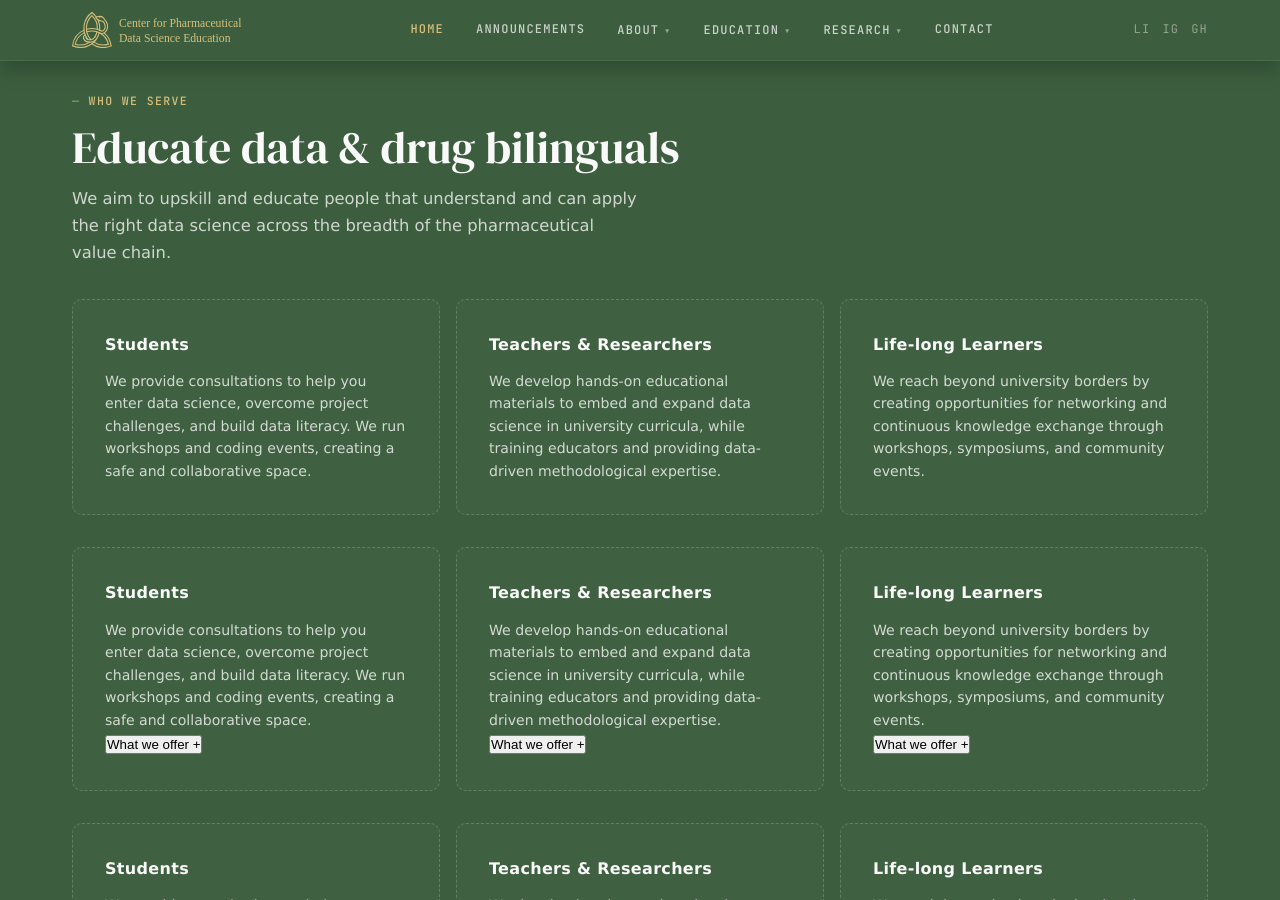
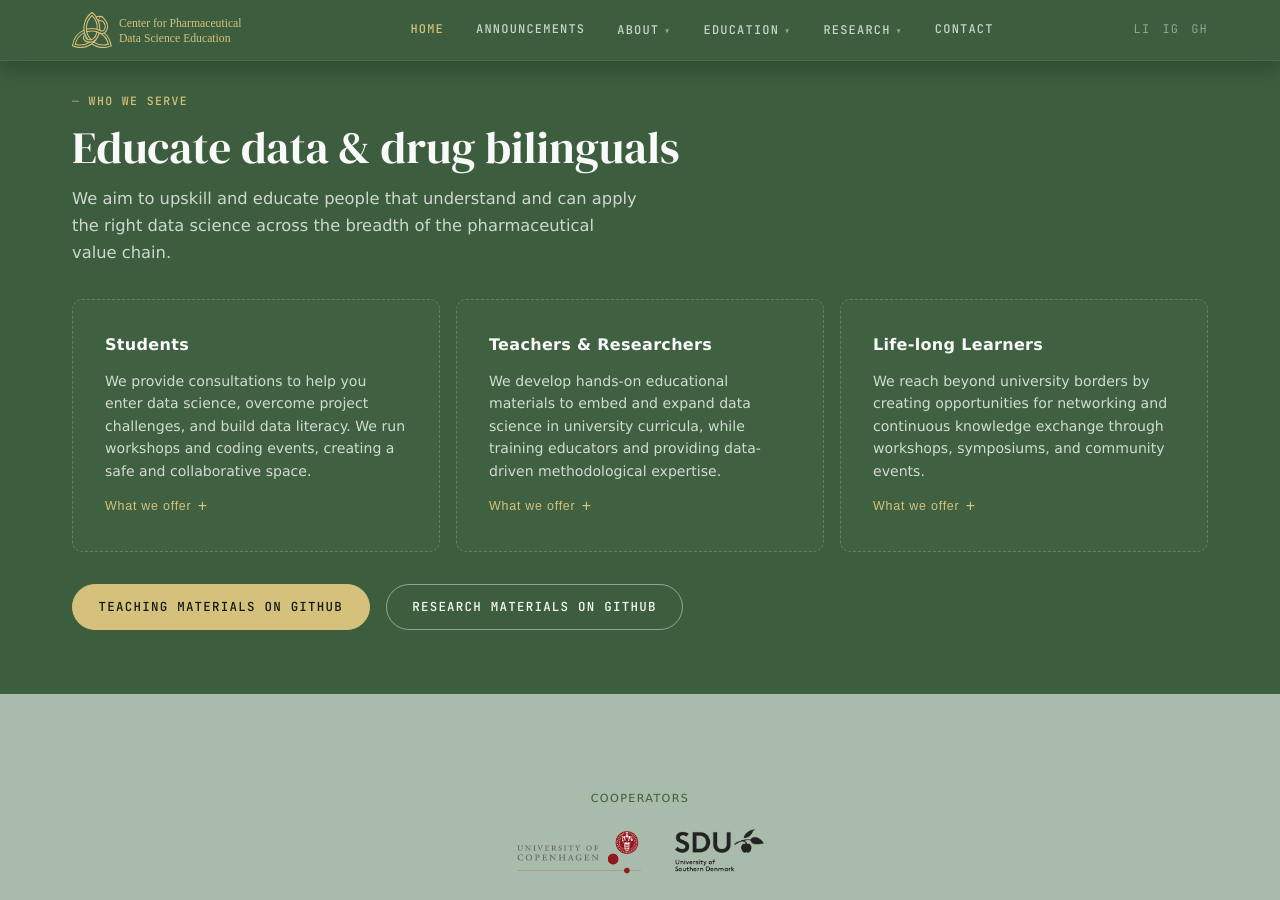
Before and after one commit to CPDSE/PagesCMS, a Jekyll site: the page built from index.md, in a window 1280 px wide and 900 px high, scrolled down 3727 px. Built offline with Jekyll 4.4.1, drawn with Linux system fonts in a browser that asks for light colours; some of the changed text lies outside the part shown.

Commit message:
fixed edu ladder section

```diff
--- a/_layouts/home.html
+++ b/_layouts/home.html
@@ -207,26 +207,13 @@ layout: default
 </section>
 
 <!-- AUDIENCE -->
+<!-- AUDIENCE -->
 <section class="section section-audience">
   <div class="container">
     <div class="section-header fade-in">
       <span class="section-label">Who we serve</span>
       <h2>Educate data &amp; drug bilinguals</h2>
       <p>We aim to upskill and educate people that understand and can apply the right data science across the breadth of the pharmaceutical value chain.</p>
-    </div>
-    <div class="audience-grid fade-in-stagger" style="margin-top:var(--space-md);">
-      <div class="audience-card">
-        <h3>Students</h3>
-        <p>We provide consultations to help you enter data science, overcome project challenges, and build data literacy. We run workshops and coding events, creating a safe and collaborative space.</p>
-      </div>
-      <div class="audience-card">
-        <h3>Teachers &amp; Researchers</h3>
-        <p>We develop hands-on educational materials to embed and expand data science in university curricula, while training educators and providing data-driven methodological expertise.</p>
-      </div>
-      <div class="audience-card">
-        <h3>Life-long Learners</h3>
-        <p>We reach beyond university borders by creating opportunities for networking and continuous knowledge exchange through workshops, symposiums, and community events.</p>
-      </div>
     </div>
     <div class="audience-grid fade-in-stagger" style="margin-top:var(--space-md);">
       <div class="audience-card">
@@ -269,48 +256,9 @@ layout: default
         </div>
       </div>
     </div>
-      <div class="audience-grid fade-in-stagger" style="margin-top:var(--space-md);">
-        <div class="audience-card">
-          <h3>Students</h3>
-          <p>We provide consultations to help you enter data science, overcome project challenges, and build data literacy. We run workshops and coding events, creating a safe and collaborative space.</p>
-          <button class="audience-toggle" aria-expanded="false">What we offer <span class="audience-toggle-icon">+</span></button>
-          <div class="audience-offers" hidden>
-            <ul>
-              <li>Drop-in data science consultations</li>
-              <li>Coding workshops &amp; hackathons</li>
-              <li>Project guidance &amp; peer learning</li>
-              <li>Open teaching materials on GitHub</li>
-            </ul>
-          </div>
-        </div>
-        <div class="audience-card">
-          <h3>Teachers &amp; Researchers</h3>
-          <p>We develop hands-on educational materials to embed and expand data science in university curricula, while training educators and providing data-driven methodological expertise.</p>
-          <button class="audience-toggle" aria-expanded="false">What we offer <span class="audience-toggle-icon">+</span></button>
-          <div class="audience-offers" hidden>
-            <ul>
-              <li>Ready-to-use course modules</li>
-              <li>Educator training in data methods</li>
-              <li>Curriculum integration support</li>
-              <li>Methodological consulting</li>
-            </ul>
-          </div>
-        </div>
-        <div class="audience-card">
-          <h3>Life-long Learners</h3>
-          <p>We reach beyond university borders by creating opportunities for networking and continuous knowledge exchange through workshops, symposiums, and community events.</p>
-          <button class="audience-toggle" aria-expanded="false">What we offer <span class="audience-toggle-icon">+</span></button>
-          <div class="audience-offers" hidden>
-            <ul>
-              <li>Industry networking events</li>
-              <li>Symposiums &amp; community meetups</li>
-              <li>Continuing education workshops</li>
-              <li>Online resources &amp; tutorials</li>
-            </ul>
-          </div>
-        </div>
-      </div>
-      </div>
+    <div style="display:flex; gap:1rem; margin-top:var(--space-md);">
+      <a href="https://github.com/CPDSE-EDUX" target="_blank" rel="noopener" class="btn btn-primary">Teaching Materials on GitHub</a>
+      <a href="https://github.com/CPDSE" target="_blank" rel="noopener" class="btn btn-ghost" style="border-color:rgba(249,249,249,0.45); color:var(--offwhite);">Research Materials on GitHub</a>
     </div>
   </div>
 </section>
--- a/assets/css/main.css
+++ b/assets/css/main.css
@@ -1397,6 +1397,60 @@ a { color: inherit; }
   line-height: 1.6;
 }
 
+.audience-toggle {
+  display: inline-flex;
+  align-items: center;
+  gap: 0.4rem;
+  margin-top: 1rem;
+  background: none;
+  border: none;
+  color: #D6C17C;
+  font-size: 0.78rem;
+  letter-spacing: 0.06em;
+  cursor: pointer;
+  padding: 0;
+  transition: opacity 0.15s;
+}
+.audience-toggle:hover { opacity: 0.75; }
+.audience-toggle-icon {
+  display: inline-block;
+  font-size: 1rem;
+  line-height: 1;
+  transition: transform 0.25s ease;
+}
+.audience-toggle[aria-expanded="true"] .audience-toggle-icon {
+  transform: rotate(45deg);
+}
+.audience-offers {
+  margin-top: 0.75rem;
+  overflow: hidden;
+  max-height: 0;
+  transition: max-height 0.3s ease, opacity 0.3s ease;
+  opacity: 0;
+}
+.audience-offers.is-open {
+  max-height: 200px;
+  opacity: 1;
+}
+.audience-offers ul {
+  list-style: none;
+  padding: 0;
+  margin: 0;
+}
+.audience-offers li {
+  font-size: 0.82rem;
+  color: rgba(249,249,249,0.8);
+  line-height: 1.6;
+  padding: 0.2rem 0 0.2rem 1.1rem;
+  position: relative;
+}
+.audience-offers li::before {
+  content: '›';
+  position: absolute;
+  left: 0;
+  color: #D6C17C;
+}
+
 /* ─── LOGO STRIPS ─────────────────────────────────────────── */
 .logo-strip {
   padding: var(--space-md) 0;
```
Also changed, not shown: other parts of _layouts/home.html (+11 -0 lines). Lines whose indentation alone changed are shown as unchanged.
